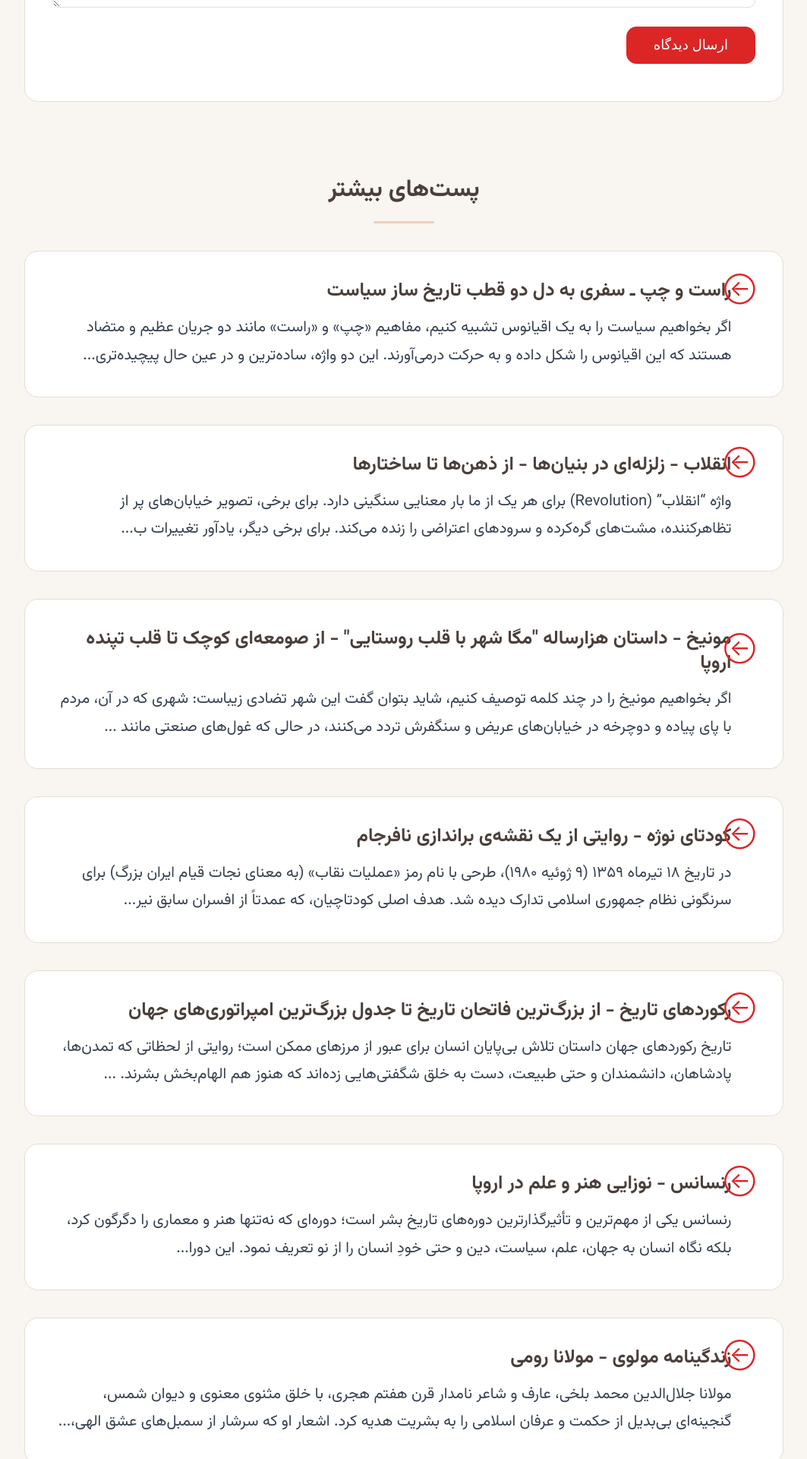
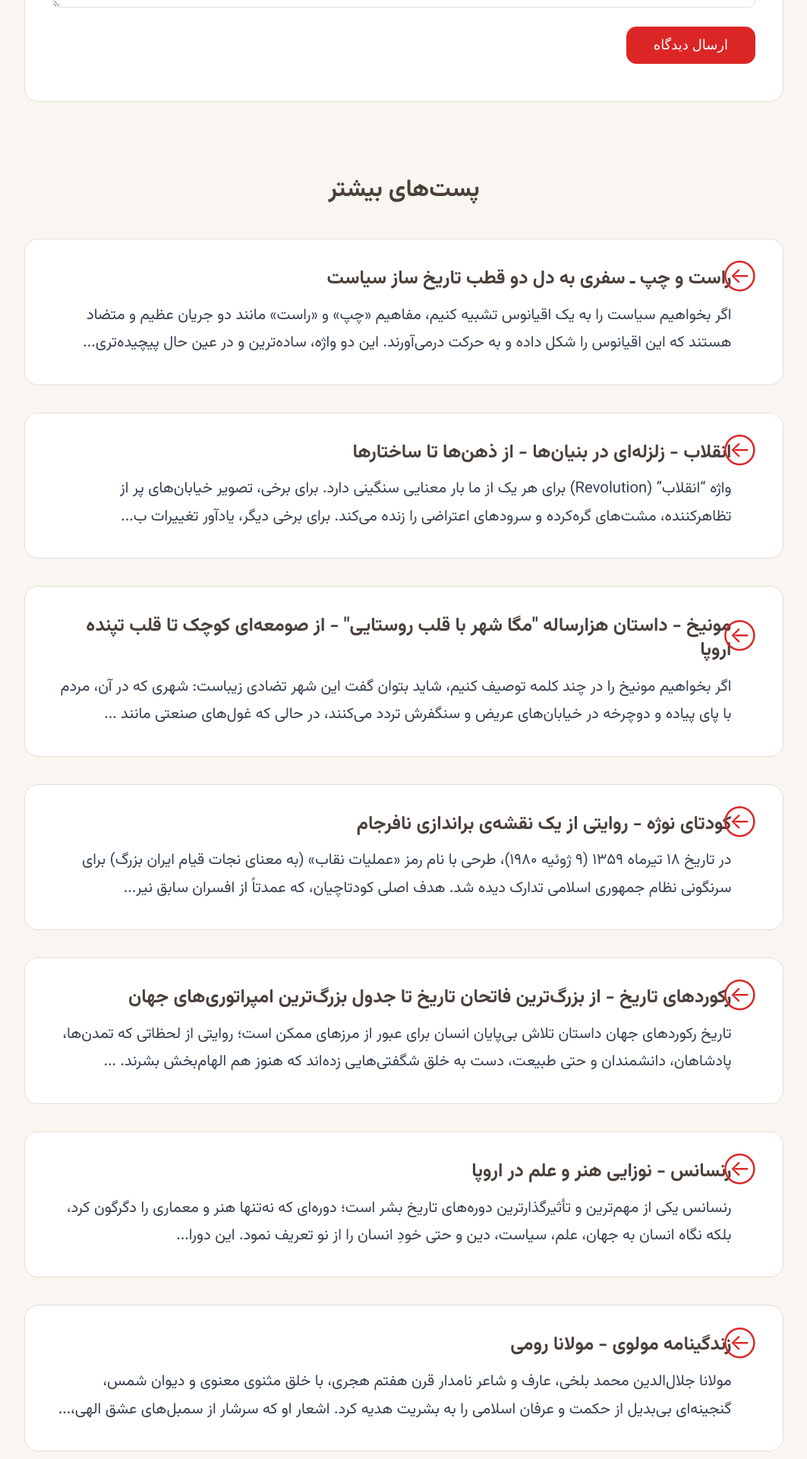
Before and after one commit to darkblog/darkblog.github.io, a Jekyll site: the page built from _posts/2025-7-5-68.md, in a window 1280 px wide. Shown: the part 3080-5000 px from the top of the page at 76% size, without its empty margins (108-1171 px from the left). Built offline with Jekyll 4.4.1, drawn with Linux system fonts in a browser that asks for light colours.

Commit message:
Update post.html

```diff
--- a/_layouts/post.html
+++ b/_layouts/post.html
@@ -603,18 +603,8 @@
             color: var(--color-primary);
             margin-bottom: var(--spacing-lg);
             text-align: center;
-            position: relative;
             display: inline-block;
             width: 100%;
-        }
-        .more-posts-title::after {
-            content: '';
-            display: block;
-            width: 80px;
-            height: 3px;
-            background: var(--color-soft-line);
-            margin: 0.75rem auto 0;
-            border-radius: 3px;
         }
         .posts-list {
             display: flex;
```
